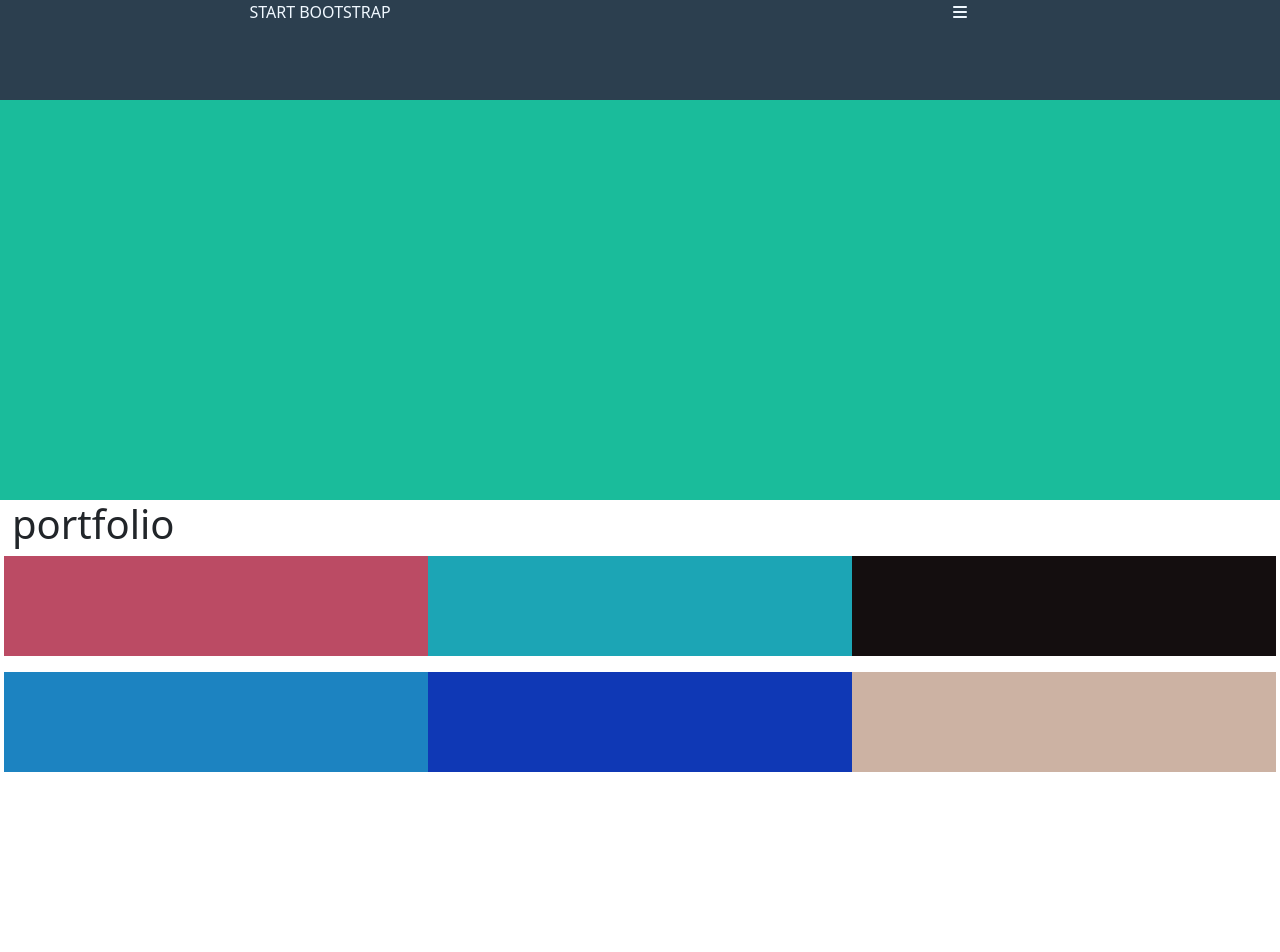
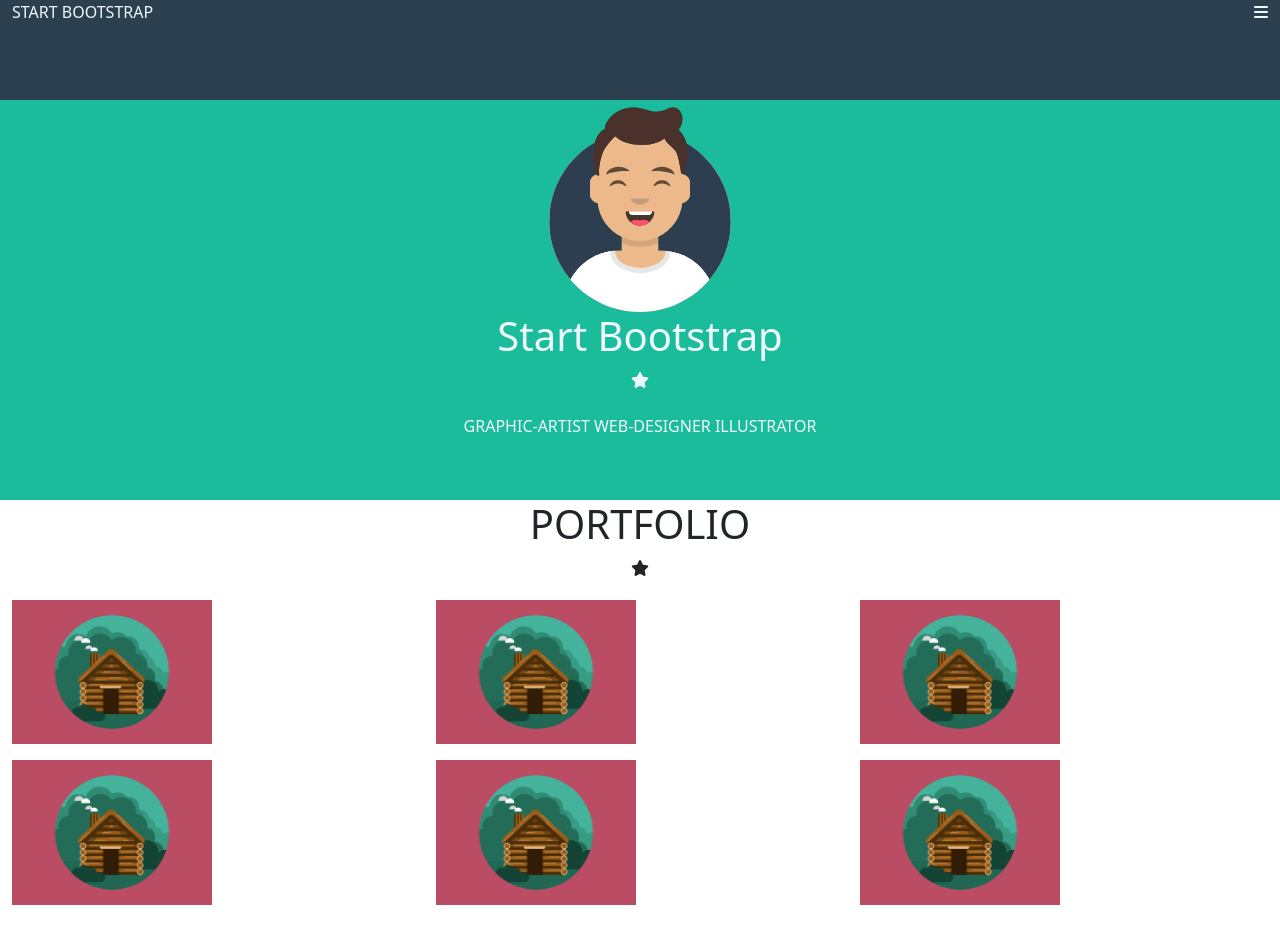
Before and after one commit to Thomas-Basadonne/html-css-bootstrap-freelancer, a plain HTML site: page index.html in a window 1280 px wide. Shown: the top 952 px of the page. Drawn offline with nearby package versions, Linux system fonts and the light colour scheme.

Commit message:
modifiche struttura

```diff
--- a/css/style.css
+++ b/css/style.css
@@ -9,38 +9,39 @@ header{
     color: aliceblue;
 }
 
+/* PROFILE */
 .profile{
     min-height: 400px;
     background-color: #1ABC9B;
     color: aliceblue;
 }
 
+.box.box-img{
+    width: 200px;
+}
+
+/* hr star */
+
+.hr-star {
+    display: flex;
+}
+
+.hr-line {
+    width: 100%;
+    position: relative;
+    margin: 15px;
+    border-bottom: 16px dotted #a4c639;
+}
+
+.fa {
+    position: relative;
+    top: 3px;
+    color: #ff82db;
+}
+/* ****** */
+
 .portfolio{
     min-height: 600px;
-}
-
-.red{
-    background-color: #BB4B64;
-}
-
-.indaco{
-    background-color: #1CA5B5;
-}
-
-.black{
-    background-color: #140E0F;
-}
-
-.sky{
-    background-color: #1C83C1;
-}
-
-.blu{
-    background-color: #0F38B5;
-}
-
-.sand{
-    background-color: #CCB2A3;
 }
 
 .about{
--- a/index.html
+++ b/index.html
@@ -7,13 +7,16 @@
 	<meta name="viewport" content="width=device-width, initial-scale=1.0">
 	<title>Bootstrap-freelancer</title>
 
+<!-- FONTAWESOME -->
 	<link rel="stylesheet" href="https://cdnjs.cloudflare.com/ajax/libs/font-awesome/6.2.1/css/all.min.css"
 		integrity="sha512-MV7K8+y+gLIBoVD59lQIYicR65iaqukzvf/nwasF0nqhPay5w/9lJmVM2hMDcnK1OnMGCdVK+iQrJ7lzPJQd1w=="
 		crossorigin="anonymous" referrerpolicy="no-referrer" />
 
+<!-- BOOTSTRAP -->
 	<link href="https://cdn.jsdelivr.net/npm/bootstrap@5.2.3/dist/css/bootstrap.min.css" rel="stylesheet"
 		integrity="sha384-rbsA2VBKQhggwzxH7pPCaAqO46MgnOM80zW1RWuH61DGLwZJEdK2Kadq2F9CUG65" crossorigin="anonymous">
 
+<!-- CUSTOM CSS -->
 	<link rel="stylesheet" href="./css/reset.css">
 	<link rel="stylesheet" href="./css/utils.css">
 	<link rel="stylesheet" href="./css/style.css">
@@ -24,34 +27,77 @@
 	<header>
 		<div class="container-fluid text-center">
 			<div class="row justify-content-between">
-				<div class="col">START BOOTSTRAP</div>
-				<div class="col"><i class="fa-solid fa-bars"></i></div>
+				<div class="col-auto">START BOOTSTRAP</div>
+				<div class="col-auto"><i class="fa-solid fa-bars"></i></div>
 			</div>
 		</div>
 	</header>
 
+	<main>
 	<!-- PROFILE -->
 		<div class="profile">
-		<div class="container-fluid text-center">
-			<div class="row">
-				<div class="col">
-
+			<div class="d-flex flex-column align-items-center text-center">
+				<div class="box box-img">
+					<img src="./img/avatar.svg" alt="avatar">
 				</div>
+				<h1>Start Bootstrap</h1>
+				<div class="hr-star">
+					<div class="hr-line"></div>
+					<div><i class="fa-solid fa-star"></i></div>
+					<div class="hr-line"></div>
 				</div>
+				<!-- <div class="box box-icon"><i class="fa-solid fa-star"></i></div> -->
+				<p>GRAPHIC-ARTIST WEB-DESIGNER ILLUSTRATOR</p>
 			</div>
 		</div>
 
 	<!-- PORTFOLIO -->
 		<div class="portfolio">
 			<div class="container-fluid">
-			<h1>portfolio</h1>
+
+				<div class="row">
+					<div class="col-12 text-center d-flex flex-column align-item-center">
+						<h1>PORTFOLIO</h1>
+						<div class="box-icon"><i class="fa-solid fa-star"></i></div>
+					</div>
+				</div>
+
 				<div class="row g-3">
-				<div class="col-sm-6 col-lg-4 red"></div>
-				<div class="col-sm-6 col-lg-4 indaco"></div>
-				<div class="col-sm-6 col-lg-4 black"></div>
-				<div class="col-sm-6 col-lg-4 sky"></div>
-				<div class="col-sm-6 col-lg-4 blu"></div>
-				<div class="col-sm-6 col-lg-4 sand"></div>
+					<div class="col-12 col-md-6 col-lg-4">
+						<div class="box box-img">
+							<img src="./img/cabin.png" alt="immagine">
+						</div>
+					</div>
+					<div class="col-12 col-md-6 col-lg-4">
+						<div class="box box-img">
+							<img src="./img/cabin.png" alt="immagine">
+						</div>
+
+					</div>
+					<div class="col-12 col-md-6 col-lg-4">
+						<div class="box box-img">
+							<img src="./img/cabin.png" alt="immagine">
+						</div>
+
+					</div>
+					<div class="col-12 col-md-6 col-lg-4">
+						<div class="box box-img">
+							<img src="./img/cabin.png" alt="immagine">
+						</div>
+
+					</div>
+					<div class="col-12 col-md-6 col-lg-4">
+						<div class="box box-img">
+							<img src="./img/cabin.png" alt="immagine">
+						</div>
+
+					</div>
+					<div class="col-12 col-md-6 col-lg-4">
+						<div class="box box-img">
+							<img src="./img/cabin.png" alt="immagine">
+						</div>
+
+					</div>
 				</div>
 			</div>
 		</div>
@@ -59,8 +105,23 @@
 	<!-- ABOUT -->
 		<div class="about">
 			<div class="container-fluid">
+				<div class="row d-flex flex-column align-items-center text-center">
+
+					<h1></h1>
+					<div class="box box-icon">
+
+					</div>
 					<div class="row">
-				<div class="col"></div>
+
+					</div>
+				</div>
+				<div class="row justify-content-center">
+					<div class="col-5">
+
+					</div>
+					<div class="col-5">
+
+					</div>
 				</div>
 			</div>
 		</div>
@@ -73,15 +134,25 @@
 				</div>
 			</div>
 		</div>
+	</main>
 
 	<!-- FOOTER -->
-	<div class="footer">
+	<div class="footer py-5">
 	  <div class="info">
-		<div class="container-fluid">
+		<div class="container-fluid text-center">
 			<div class="row">
-				<div class="col"></div>
-				<div class="col"></div>
-				<div class="col"></div>
+				<div class="col-4">
+					<h3>LOCATION</h3>
+					<p>Lorem ipsum dolor sit amet consectetur adipisicing elit. A, voluptate.</p>
+				</div>
+				<div class="col-4">
+					<h3>ABOUT THE WEEB</h3>
+					<p>Lorem ipsum dolor sit amet consectetur adipisicing elit. Officia, totam.</p>
+				</div>
+				<div class="col-4">
+					<h3>ABOUT FREELANCER</h3>
+					<p>Lorem ipsum dolor, sit amet consectetur adipisicing elit. Praesentium quidem, explicabo ducimus repellat dolor et.</p>
+				</div>
 			</div>
 		</div>
 	  </div>
```
Lines whose indentation alone changed are shown as unchanged.
